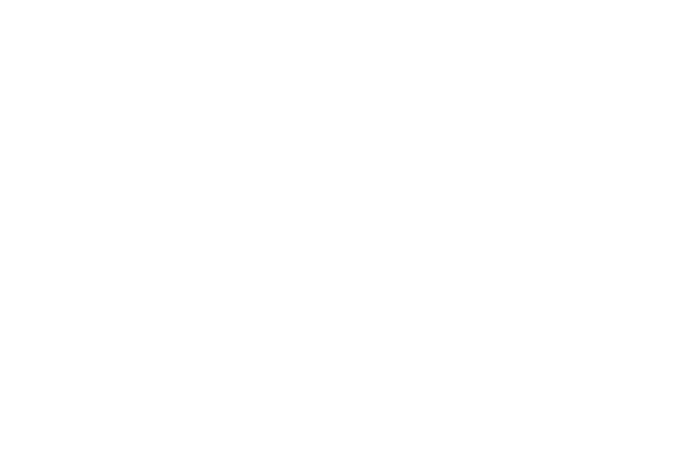
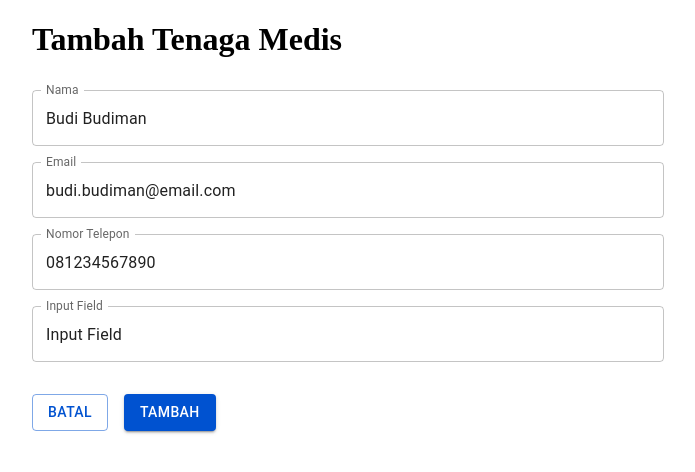
Before and after one commit to dnswd/jiva, a Next.js app: page /tenaga-medis/create in a window 1280 px wide. Shown: the top 472 px of the page, without its empty margins (8-703 px from the left). Built offline with nearby package versions, Linux system fonts and the light colour scheme.

Commit message:
green: implement create tenaga medis page main components

```diff
--- a/components/pages/tenaga-medis/CreateTenagaMedisPage.js
+++ b/components/pages/tenaga-medis/CreateTenagaMedisPage.js
@@ -1,9 +1,57 @@
 import styles from '@styles/Home.module.css'
+import buttonStyles from '@styles/Button.module.css'
+import TextField from '@mui/material/TextField';
+import Stack from '@mui/material/Stack'
+import Button from '@mui/material/Button'
+import { createTheme } from '@mui/material/styles'
+
+const theme = createTheme({
+  palette: {
+    primary: {
+      main: '#0052D0',
+    },
+  },
+})
 
 function DetailTenagaMedisPage() {
   return (
     <main className={styles.container} style={{width: "50%"}}>
+      <h1>Tambah Tenaga Medis</h1>
 
+      <Stack spacing={2} style={{marginTop: "2em"}}>
+        <TextField
+          fullWidth
+          variant="outlined"
+          label="Nama"
+          defaultValue="Budi Budiman"
+        />
+
+        <TextField
+          fullWidth
+          variant="outlined"
+          label="Email"
+          defaultValue="budi.budiman@email.com"
+        />
+
+        <TextField
+          fullWidth
+          variant="outlined"
+          label="Nomor Telepon"
+          defaultValue="081234567890"
+        />
+
+        <TextField
+          fullWidth
+          variant="outlined"
+          label="Input Field"
+          defaultValue="Input Field"
+        />
+      </Stack>
+
+      <Stack spacing={2} direction="row" style={{marginTop: "2em"}}>
+        <Button variant="outlined" theme={theme} className={buttonStyles.button}>Batal</Button>
+        <Button variant="contained" theme={theme} className={buttonStyles.button}>Tambah</Button>
+      </Stack>
     </main>
   )
 }
```
